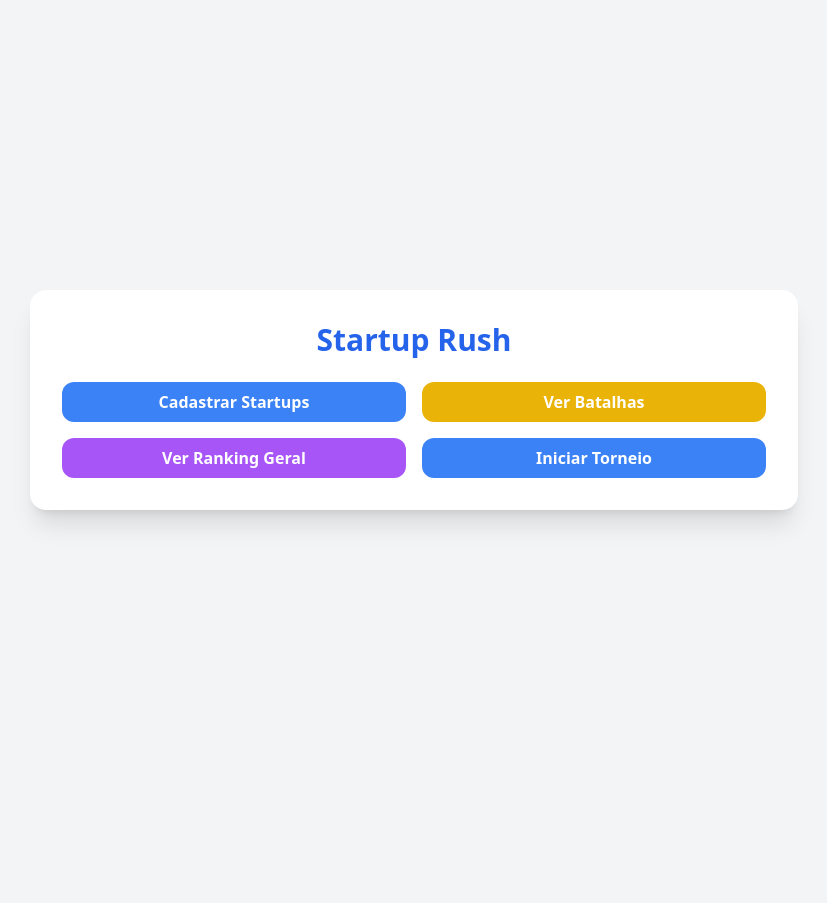
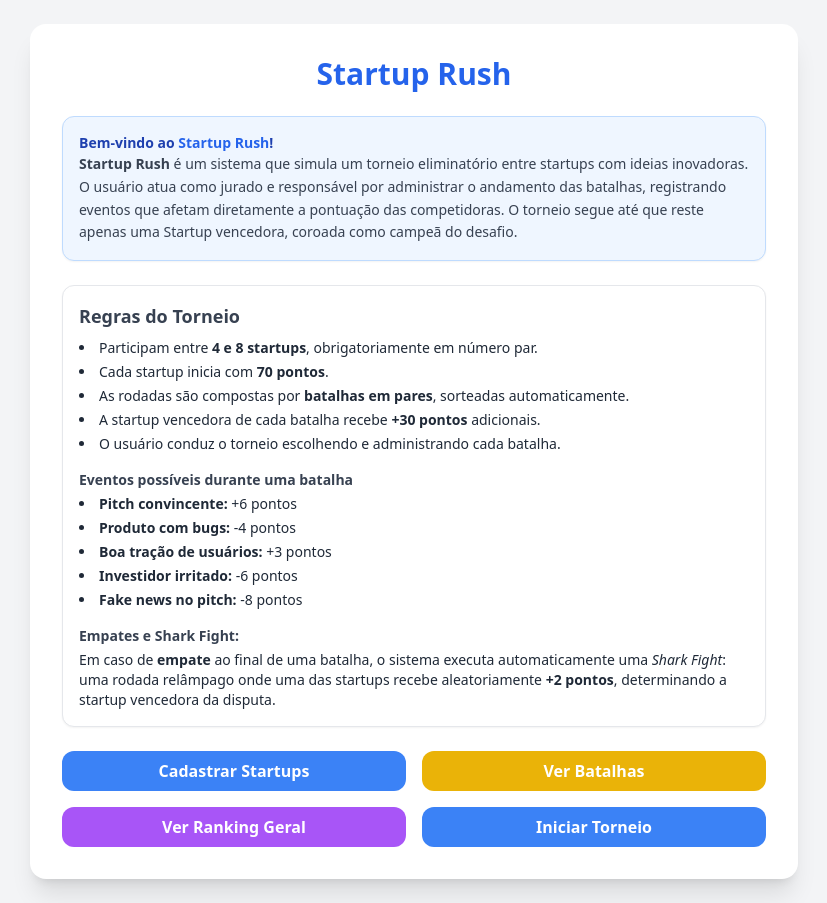
Before and after one commit to MarianaLuisa/startup, a Django app: page / in a window 1280 px wide. Shown: the whole page, without its empty margins (226-1053 px from the left). Before the commit the page ends 525 px from the top, so only its background shows below. Run offline with Django 5.2, Linux system fonts and the light colour scheme; data that the repository does not hold is empty; some libraries are stand-ins or nearby versions.

Commit message:
refact: description

```diff
--- a/torneio/templates/torneio/index.html
+++ b/torneio/templates/torneio/index.html
@@ -18,6 +18,41 @@
     {% if sucesso %}
       <div class="bg-green-100 text-green-700 p-3 rounded-lg border border-green-300">{{ sucesso }}</div>
     {% endif %}
+
+      <div class="bg-blue-50 border border-blue-200 text-blue-800 p-4 rounded-xl shadow-sm text-sm">
+      <p><strong>Bem-vindo ao <span class="text-blue-600 font-semibold">Startup Rush</span>!</strong></p>
+          <p class="text-gray-700 text-sm leading-relaxed">
+      <strong>Startup Rush</strong> é um sistema que simula um torneio eliminatório entre startups com ideias inovadoras.
+      O usuário atua como jurado e responsável por administrar o andamento das batalhas, registrando eventos que afetam diretamente a pontuação das competidoras.
+      O torneio segue até que reste apenas uma Startup vencedora, coroada como campeã do desafio.
+    </p>
+
+    </div>
+        <div class="bg-white border border-gray-200 text-gray-800 p-4 rounded-xl shadow-sm text-sm">
+      <h2 class="text-lg font-semibold text-gray-700 mb-2">Regras do Torneio</h2>
+      <ul class="list-disc list-inside space-y-1">
+        <li>Participam entre <strong>4 e 8 startups</strong>, obrigatoriamente em número par.</li>
+        <li>Cada startup inicia com <strong>70 pontos</strong>.</li>
+        <li>As rodadas são compostas por <strong>batalhas em pares</strong>, sorteadas automaticamente.</li>
+        <li>A startup vencedora de cada batalha recebe <strong>+30 pontos</strong> adicionais.</li>
+        <li>O usuário conduz o torneio escolhendo e administrando cada batalha.</li>
+      </ul>
+
+      <h3 class="text-md font-semibold text-gray-700 mt-4 mb-1">Eventos possíveis durante uma batalha</h3>
+      <ul class="list-disc list-inside space-y-1">
+        <li><strong>Pitch convincente:</strong> +6 pontos</li>
+        <li><strong>Produto com bugs:</strong> -4 pontos</li>
+        <li><strong>Boa tração de usuários:</strong> +3 pontos</li>
+        <li><strong>Investidor irritado:</strong> -6 pontos</li>
+        <li><strong>Fake news no pitch:</strong> -8 pontos</li>
+      </ul>
+
+        <h3 class="text-md font-semibold text-gray-700 mt-4 mb-1">Empates e Shark Fight:</h3>
+            <ul class="list-disc list-inside space-y-1">
+          <p>Em caso de <strong>empate</strong> ao final de uma batalha, o sistema executa automaticamente uma <em>Shark Fight</em>: uma rodada relâmpago onde uma das startups recebe aleatoriamente <strong>+2 pontos</strong>, determinando a startup vencedora da disputa.</p>
+            </ul>
+
+    </div>
 
     <div class="grid grid-cols-1 sm:grid-cols-2 gap-4">
 
```
Also changed, not shown: torneio/migrations/0011_batalha_eventos_startup_1_batalha_eventos_startup_2_and_more.py.
